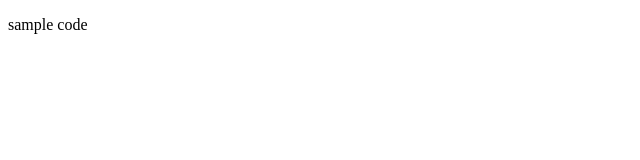
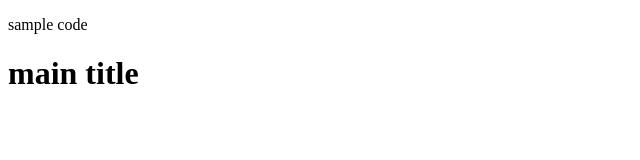
Before and after one commit to offorma/azuretest, a plain HTML site: page index.html in a window 1280 px wide. Shown: the whole page, without its empty margins (0-640 px from the left). Drawn offline with Linux system fonts and the light colour scheme.

Commit message:
i added a title

```diff
--- a/index.html
+++ b/index.html
@@ -6,5 +6,6 @@
 </head>
 <body>
   <p>sample code</p>
+<h1>main title</h1>
 </body>
 </html>
```
